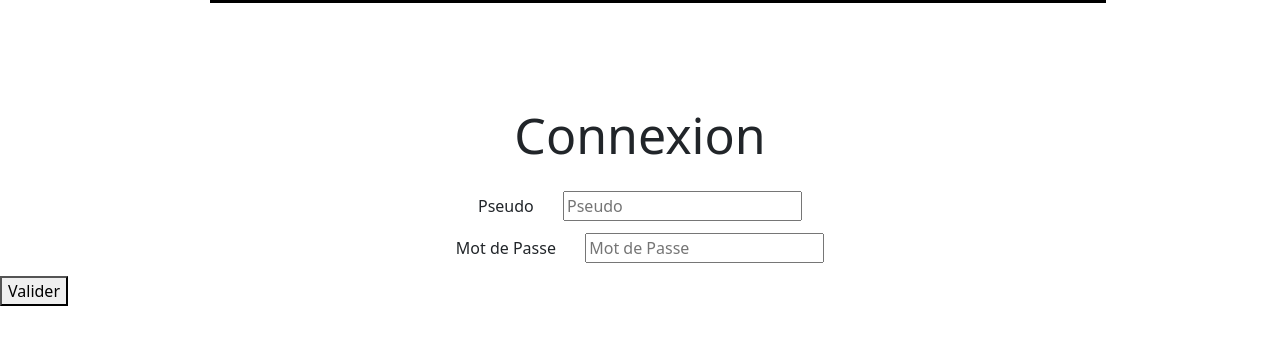
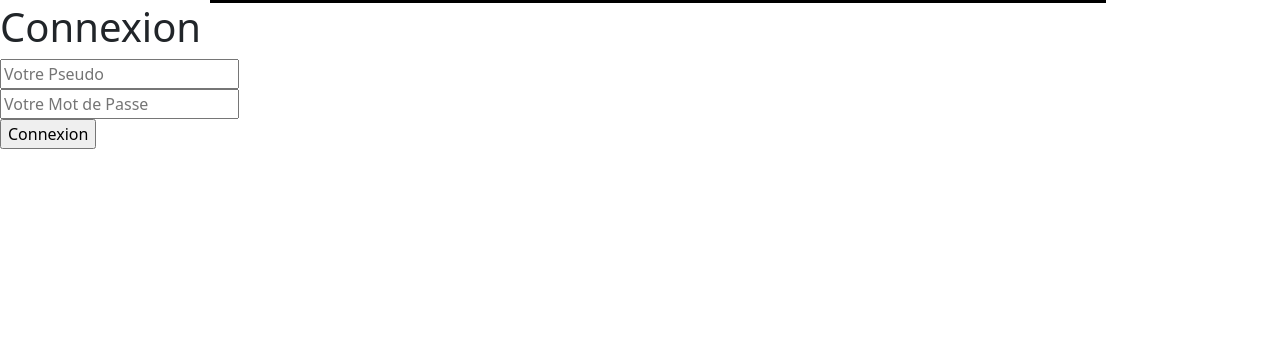
Before and after one commit to Maxadore2003/team_alkya, a PHP site: page /admin/connection.php in a window 1280 px wide. Shown: the part 252-597 px from the top of the page. Run offline with PHP 8.4, Linux system fonts and the light colour scheme.

Commit message:
Connexion Utilisateur

```diff
--- a/admin/connection.php
+++ b/admin/connection.php
@@ -15,21 +15,12 @@
 
         <?php include "header_admin.php"; ?>
 
+        <h1>Connexion</h1>
+
         <form action="login.php" method="post">
-            <h1 class="text-center">Connexion</h1>
-            <div class="content">
-                <div class="form-group">
-                    <label>Pseudo</label>
-                    <input type="text" name="pseudo" placeholder="Pseudo" required="required">
-                </div>
-                <div class="form-group">
-                    <label>Mot de Passe</label>
-                    <input type="password" name="password" placeholder="Mot de Passe" required="required">
-                </div>
-                <div class="submit">
-                    <button type="submit">Valider</button>
-                </div>
-            </div>
+            <input type="text" name="pseudo" id="pseudo" placeholder="Votre Pseudo" required> <br>
+            <input type="password" name="password" id="password" placeholder="Votre Mot de Passe" required> <br>
+            <input type="submit" name="send" id="send" value="Connexion">
         </form>
 
     </body>
--- a/css/connection.css
+++ b/css/connection.css
@@ -1,4 +1,4 @@
-form h1 {
+/* form h1 {
     font-size: 50px;
     margin-top: 8%;
 }
@@ -14,4 +14,4 @@ form div.content div.form-group {
 
 form div.content div.form-group input {
     margin-left: 2%;
-}
+} */
```
Also changed, not shown: admin/login.php (+14 -11 lines).
